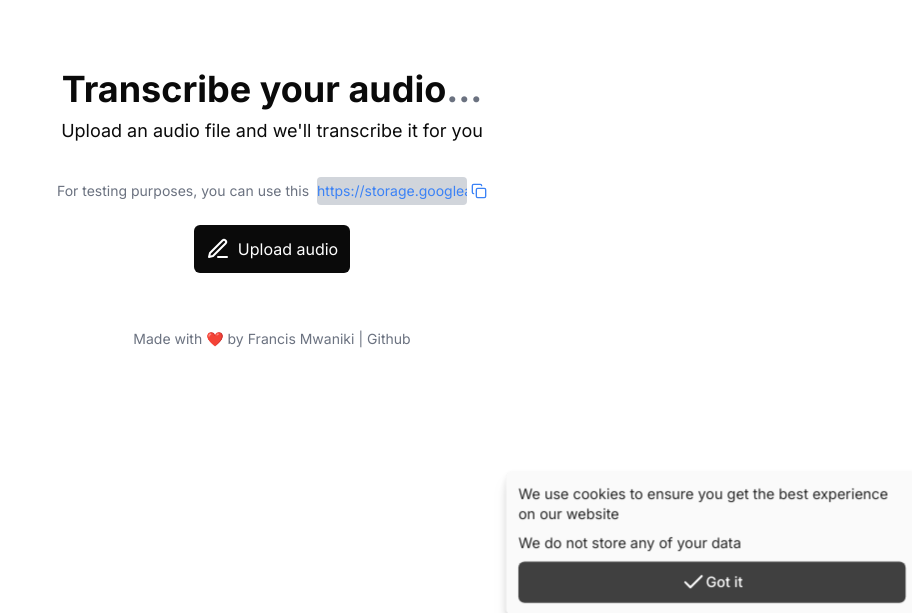
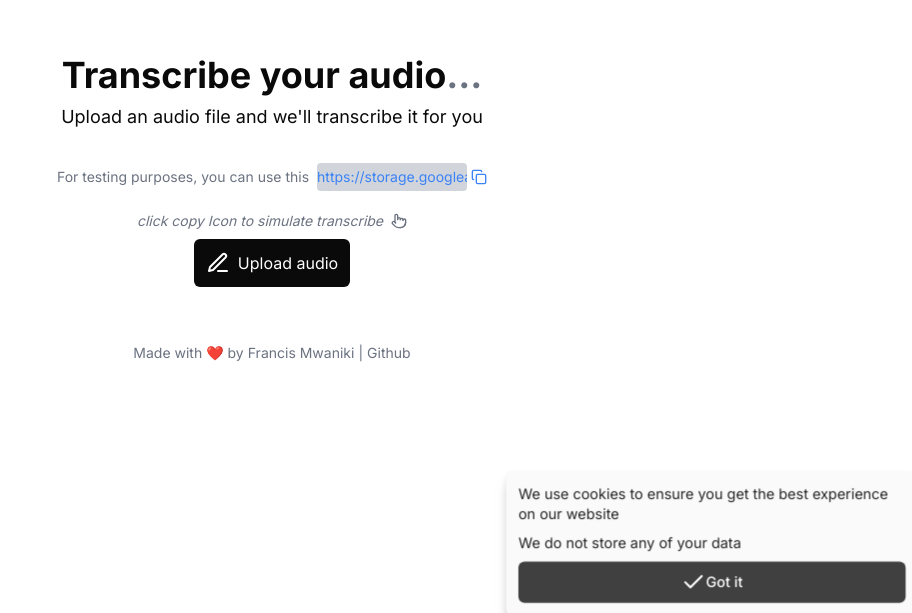
Before and after one commit to Francis-Mwaniki/nextjs-transcriber, a Next.js app: page / in a window 1280 px wide. Shown: the part 187-800 px from the top of the page, without its empty margins (368-1280 px from the left). Built offline with nearby package versions, Linux system fonts and the light colour scheme.

Commit message:
finishing up

```diff
--- a/app/page.tsx
+++ b/app/page.tsx
@@ -23,7 +23,7 @@ import {
 } from "@/components/ui/drawer"
 
 import { Input } from '@/components/ui/input';
-import { Check, Copy, Edit, Edit3, Loader } from 'lucide-react';
+import { Check, Copy, Edit, Edit3, Loader, PointerIcon } from 'lucide-react';
 
 type Props = {}
 
@@ -247,7 +247,8 @@ useEffect(() => {
 
         <div  className=' text-sm text-gray-500 flex justify-center items-center sm:flex-row flex-col gap-y-4 my-3 gap-x-2'>
           <span className=''>For testing purposes, you can use this</span>
-           {/* copy  */}
+
+
            <span
     className='cursor-pointer text-blue-500 w-50 inline-flex justify-center items-center gap-x-1 flex-row'
     onClick={handleCopyToClipboard}
@@ -264,7 +265,12 @@ useEffect(() => {
     <Copy size={16} className='text-blue-500' />
   </span>
 
+
         </div>
+        <span className='text-gray-500 italic text-sm flex justify-center items-center gap-x-2 flex-row'>
+            <span>click copy Icon to simulate transcribe</span>
+            <PointerIcon size={16} className='text-gray-500' />
+          </span>
 
         {
           uploading && (
```
